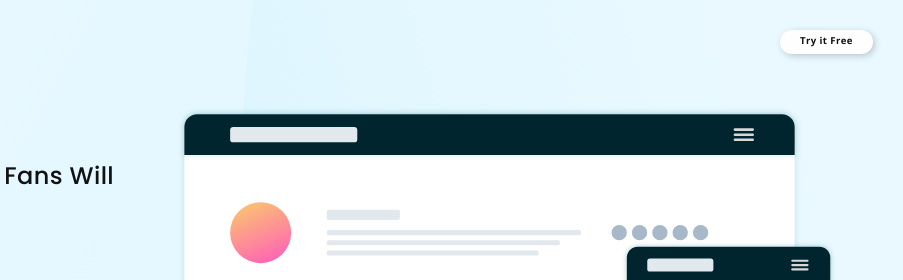
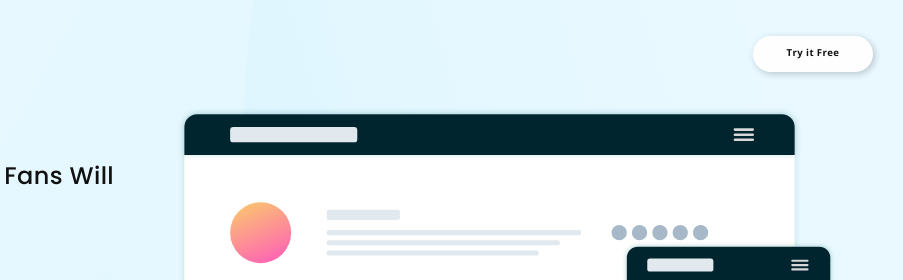
Before and after one commit to Dajanajozanovic/design-exercise, a website built with Vite: page src/index.html in a window 1280 px wide. Shown: the top 280 px of the page, 377-1280 px from the left. Built offline with nearby package versions, Linux system fonts and the light colour scheme.

Commit message:
Adjust header. align huddle logo and reshape try it free button on desktio view

```diff
--- a/src/styles/_desktop-view.css
+++ b/src/styles/_desktop-view.css
@@ -35,6 +35,13 @@
     grid-template-columns: 2fr 3fr;
     padding: 30px;
   }
+
+  .app-header__button1 {
+    height: 36px;
+    width: 120px;
+    padding-top: 10px;
+  }
+
   .app-header__heading {
     grid-column: 1;
   }
--- a/src/styles/app-header/app-header.css
+++ b/src/styles/app-header/app-header.css
@@ -20,6 +20,7 @@
 
 .app-header__huddle-img {
   justify-self: start;
+  align-self: center;
   width: 60%;
   height: auto;
 }
@@ -32,6 +33,7 @@
   height: 24px;
   width: 17ch;
   justify-self: end;
+  align-self: center;
 }
 
 .app-header__heading {
```
